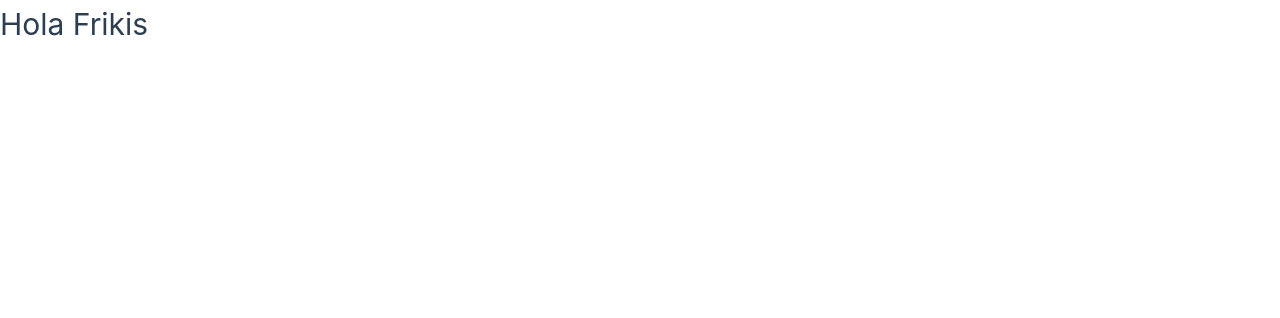
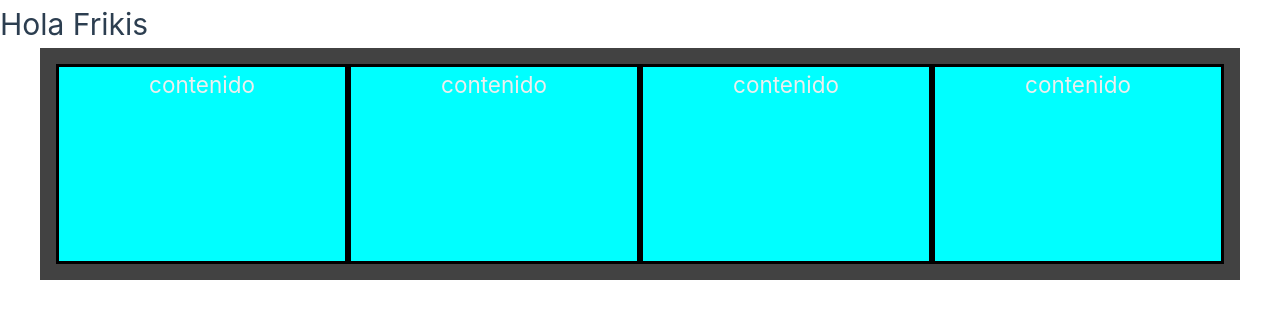
Before and after one commit to luluzan/PokementosConCocaCola, a Vue app: page / in a window 1280 px wide. Shown: the top 318 px of the page. Built offline with nearby package versions, Linux system fonts and the light colour scheme.

Commit message:
actualizo dev en mi local

```diff
--- a/src/App.vue
+++ b/src/App.vue
@@ -1,16 +1,16 @@
 <script setup>
 import { RouterLink, RouterView } from 'vue-router'
 import HelloWorld from './components/HelloWorld.vue'
+import GridContainer from './components/GridContainer.vue';
 </script>
 
 <template>
 
   <h1>Hola Frikis</h1>
 
-
+ <GridContainer />
 </template>
 
 <style scoped>
 
-
 </style>
--- /dev/null
+++ b/src/components/GridContainer.vue
@@ -0,0 +1,42 @@
+<template>
+    <div>
+        <v-container class="bg-surface-variant mb-6">
+            <v-row  no-gutters medida>
+
+                <v-col cols="12" sm="6" lg="3" elevation="24" class="medida">
+                   <h2>contenido</h2>
+                </v-col>
+
+                <v-col cols="12" sm="6" lg="3" elevation="24" class="medida">
+                   <h2>contenido</h2>
+                </v-col>
+
+                <v-col cols="12" sm="6" lg="3" elevation="24" class="medida">
+                   <h2>contenido</h2>
+                </v-col>
+
+                <v-col cols="12" sm="6" lg="3" elevation="24" class="medida">
+                   <h2>contenido</h2>
+                </v-col>
+
+            </v-row>
+        </v-container>
+    </div>
+</template>
+
+<script>
+ export default {
+    name: 'GridContainer'
+ }
+</script>
+
+<style>
+.medida {
+    text-align: center;
+    width: 300px;
+    height: 200px;
+    background-color: aqua;
+    border: 3px solid black;
+}
+
+</style>
```
